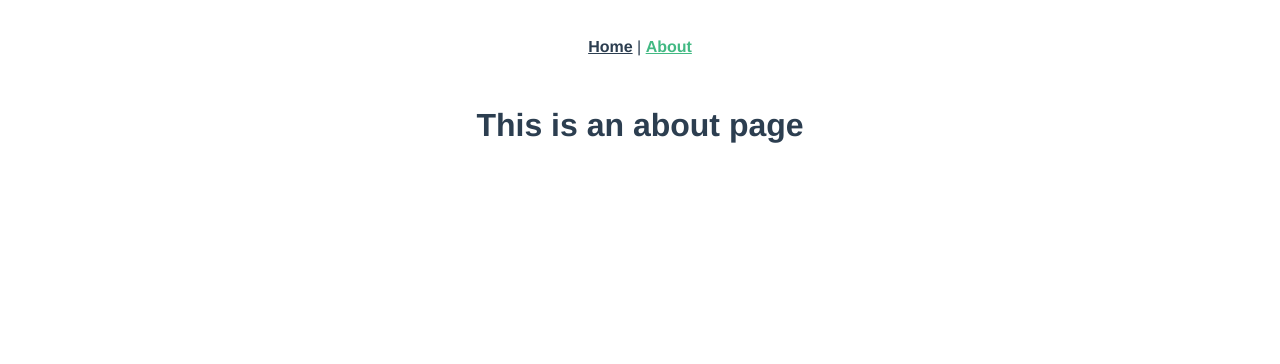
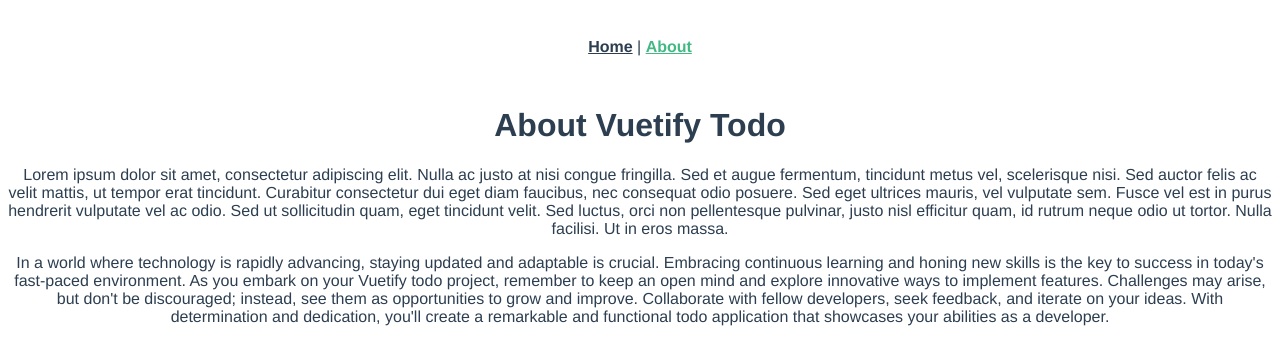
Before and after one commit to muteeburrehman/vuetify-TODO, a Vue app: page /#/about in a window 1280 px wide. Shown: the top 364 px of the page. Built offline with nearby package versions, Linux system fonts and the light colour scheme.

Commit message:
AboutView

```diff
--- a/src/views/AboutView.vue
+++ b/src/views/AboutView.vue
@@ -1,5 +1,22 @@
 <template>
-  <div class="about">
-    <h1>This is an about page</h1>
+  <div class="about pa-6">
+    <h1>About Vuetify Todo</h1>
+    <p>
+      Lorem ipsum dolor sit amet, consectetur adipiscing elit. Nulla ac justo at nisi congue fringilla.
+      Sed et augue fermentum, tincidunt metus vel, scelerisque nisi.
+      Sed auctor felis ac velit mattis, ut tempor erat tincidunt. Curabitur consectetur dui eget diam faucibus, nec consequat odio posuere.
+      Sed eget ultrices mauris, vel vulputate sem.
+      Fusce vel est in purus hendrerit vulputate vel ac odio.
+      Sed ut sollicitudin quam, eget tincidunt velit. Sed luctus, orci non pellentesque pulvinar, justo nisl efficitur quam, id rutrum neque odio ut tortor.
+      Nulla facilisi. Ut in eros massa.
+    </p>
+    <p>
+      In a world where technology is rapidly advancing, staying updated and adaptable is crucial.
+      Embracing continuous learning and honing new skills is the key to success in today's fast-paced environment.
+      As you embark on your Vuetify todo project, remember to keep an open mind and explore innovative ways to implement features.
+      Challenges may arise, but don't be discouraged; instead, see them as opportunities to grow and improve. Collaborate with fellow developers, seek feedback, and iterate on your ideas.
+      With determination and dedication, you'll create a remarkable and functional todo application that showcases your abilities as a developer.
+    </p>
+
   </div>
 </template>
```
